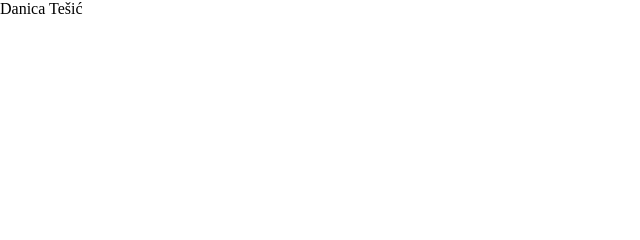
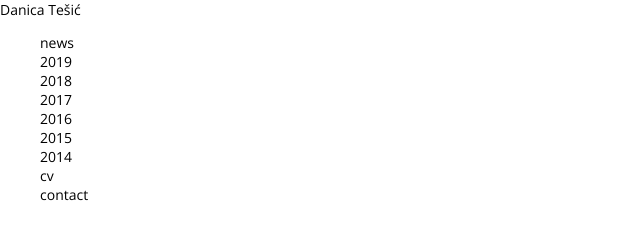
Before and after one commit to shljshlj/portfolio_art, a website: page index.html in a window 1280 px wide. Shown: the whole page, without its empty margins (0-640 px from the left). Drawn offline with nearby package versions, Linux system fonts and the light colour scheme; a web font is replaced by a local one.

Commit message:
add sass

```diff
--- a/index.html
+++ b/index.html
@@ -2,26 +2,36 @@
 <html lang="en">
 
 <head>
+    <title>Danica Tešić</title>
     <meta charset="UTF-8">
     <meta name="viewport" content="width=device-width, initial-scale=1.0">
     <meta http-equiv="X-UA-Compatible" content="ie=edge">
-    <title>Danica Tešić</title>
+    <link href="https://fonts.googleapis.com/css?family=Khula:400,600,700&display=swap" rel="stylesheet">
+    <link href="https://fonts.googleapis.com/css?family=Open+Sans:400,400i,600,700&display=swap" rel="stylesheet">
     <link rel="stylesheet" href="/css/style.css">
 </head>
 
 <body>
-    <header>
-        <div class="title">
-            <h1>
+    <header class="header">
+            <h1 class="header__title">
                 <a href="index.html">
                     <span>Danica Tešić</span>
                 </a>
             </h1>
-        </div>
+            <nav class="header__menu">
+                <ul class="nav-list">
+                    <li class="nav-list__item">news</li>
+                    <li class="nav-list__item">2019</li>
+                    <li class="nav-list__item">2018</li>
+                    <li class="nav-list__item">2017</li>
+                    <li class="nav-list__item">2016</li>
+                    <li class="nav-list__item">2015</li>
+                    <li class="nav-list__item">2014</li>
+                    <li class="nav-list__item">cv</li>
+                    <li class="nav-list__item">contact</li>
+                </ul>
+            </nav>
     </header>
-    <nav>
-
-    </nav>
 
 </body>
 
--- /dev/null
+++ b/sass/main.scss
@@ -0,0 +1,41 @@
+$font-primary: 'Open Sans', sans-serif;
+$font-heading: 'Khula', sans-serif;
+
+/* Reset */
+
+*,
+*::before,
+*::after {
+    box-sizing: border-box;
+}
+
+body, html {
+    margin: 0;
+    height: 100%;
+}
+
+h1, h2, h3, h4, h5, h6 {
+    margin: unset;
+    font-size: unset;
+    font-weight: unset;
+}
+
+ul, li {
+    list-style-type: none;
+}
+
+a {
+    color: inherit;
+    text-decoration: none;
+}
+
+/* General */
+
+body {
+    font-family: $font-primary;
+    font-size: 14px;
+}
+
+/* Heading */
+
+/* Main navigation */
```
Also changed, not shown: package.json (added, +20 -0 lines), css/style.css, 1 other file.
